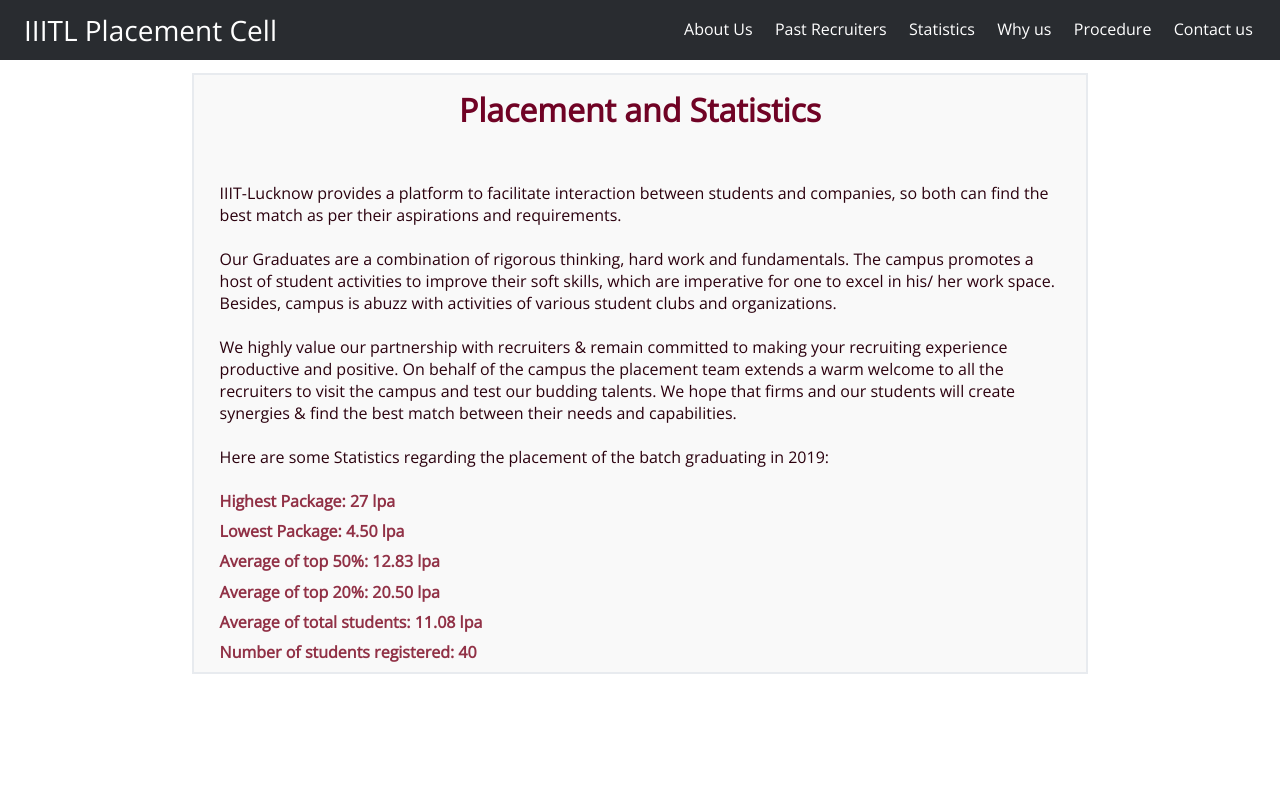
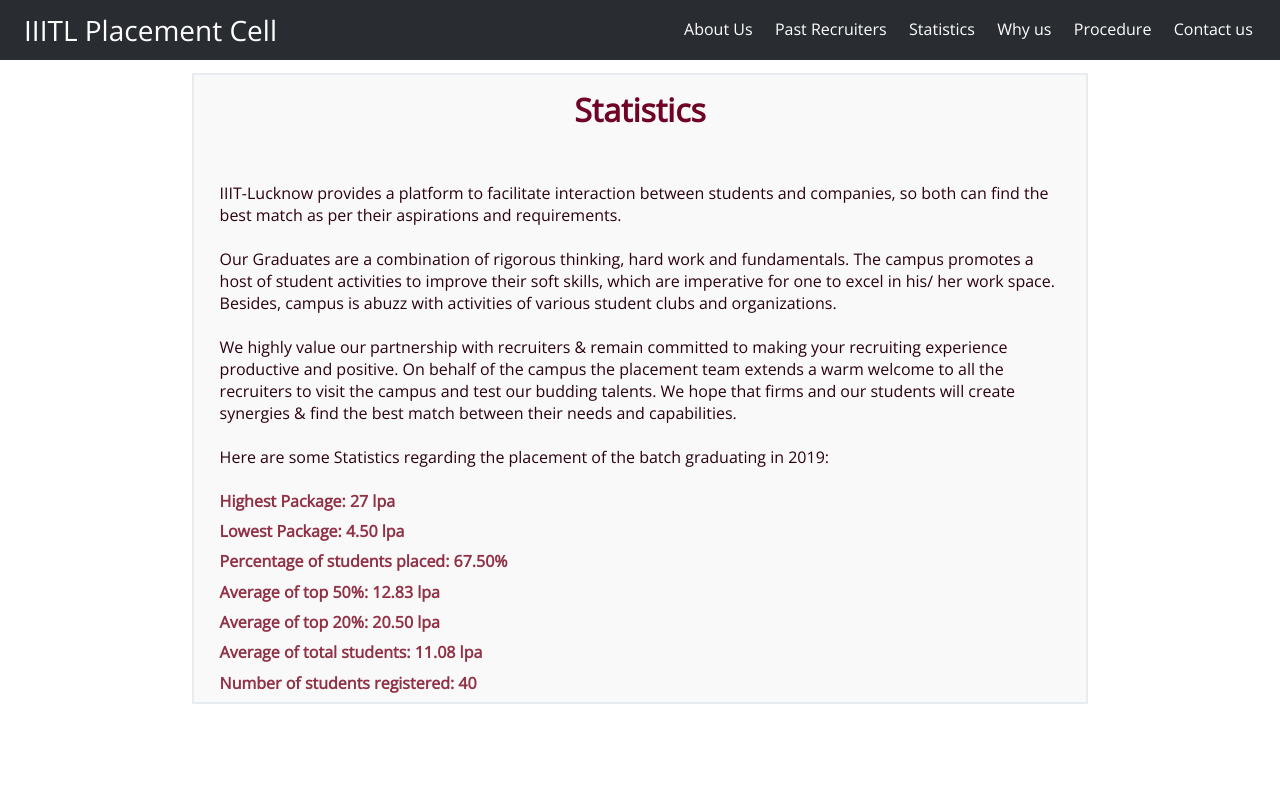
Before and after one commit to axios-iiitl/Placement-Website, a React (Create React App) app: page /statistics in a window 1280 px wide. Shown: the top 800 px of the page. Built offline with nearby package versions, Linux system fonts and the light colour scheme.

Commit message:
Changes stats page

```diff
--- a/src/components/Placement.js
+++ b/src/components/Placement.js
@@ -4,7 +4,7 @@ import PlacementStatsCard from "./PlacementStatsCard";
 const Placement = props => {
   return (
     <div className='stats'>
-    <h1>Placement and Statistics</h1>
+    <h1>Statistics</h1>
      <p>
      IIIT-Lucknow provides a platform to facilitate interaction between students and companies, so both can find the best match as per their aspirations and requirements.<br /><br />
 
@@ -21,7 +21,10 @@ Here are some Statistics regarding the placement of the batch graduating in 2019
   Lowest Package: 4.50 lpa
   </li>
   <li>
-    Average of top 50%: 12.83 lpa
+  Percentage of students placed: 67.50%
+  </li>
+  <li>
+  Average of top 50%: 12.83 lpa
   </li>
   <li>
   Average of top 20%: 20.50 lpa
```
